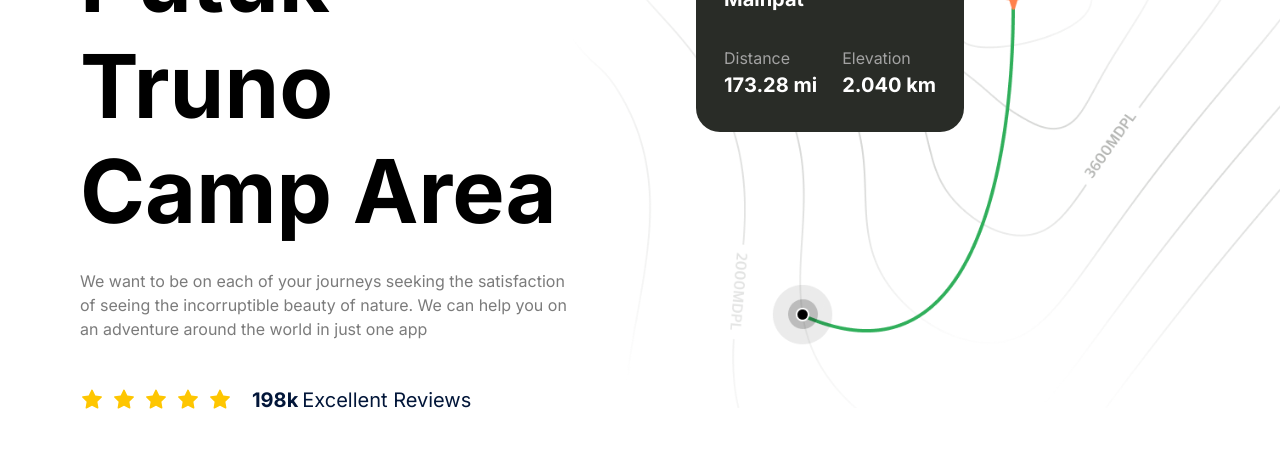
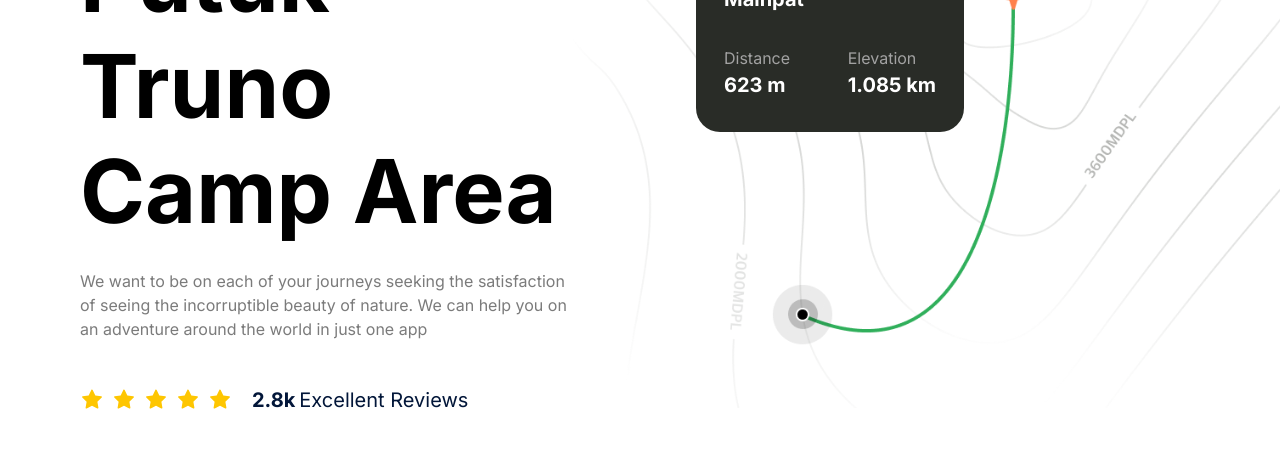
Before and after one commit to Sumit4509/Travel-Website-Design, a Next.js app: page / in a window 1280 px wide. Shown: the part 250-707 px from the top of the page. Built offline with nearby package versions, Linux system fonts and the light colour scheme.

Commit message:
Update Hero.tsx

```diff
--- a/components/Hero.tsx
+++ b/components/Hero.tsx
@@ -33,7 +33,7 @@ const Hero = () => {
           </div>
 
           <p className="bold-16 lg:bold-20 text-blue-70">
-            198k
+            2.8k
             <span className="regular-16 lg:regular-20 ml-1">Excellent Reviews</span>
           </p>
         </div>
@@ -67,11 +67,11 @@ const Hero = () => {
           <div className="flexBetween">
             <div className="flex flex-col">
               <p className="regular-16 block text-gray-20">Distance</p>
-              <p className="bold-20 text-white">173.28 mi</p>
+              <p className="bold-20 text-white">623 m</p>
             </div>
             <div className="flex flex-col">
               <p className="regular-16 block text-gray-20">Elevation</p>
-              <p className="bold-20 text-white">2.040 km</p>
+              <p className="bold-20 text-white">1.085 km</p>
             </div>
           </div>
         </div>
```
